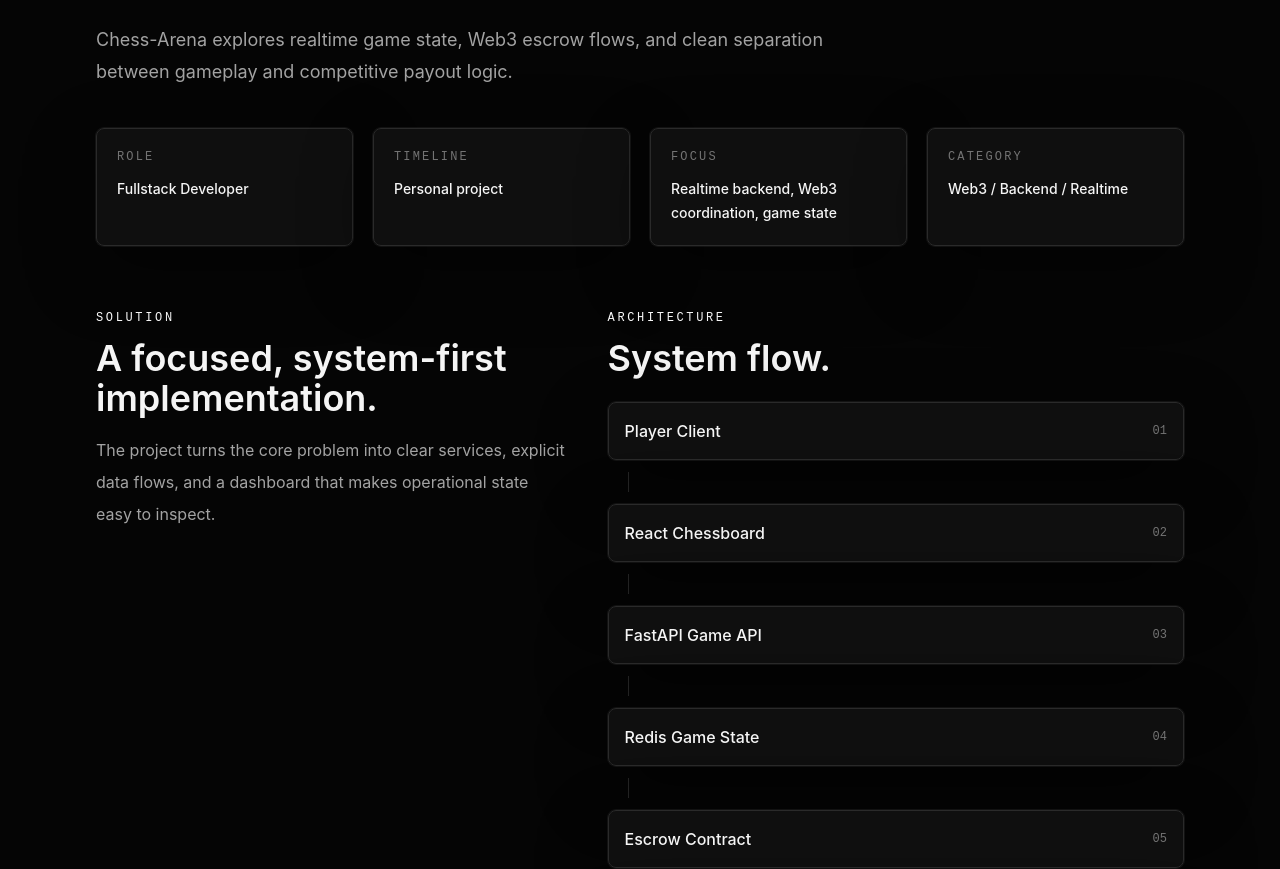
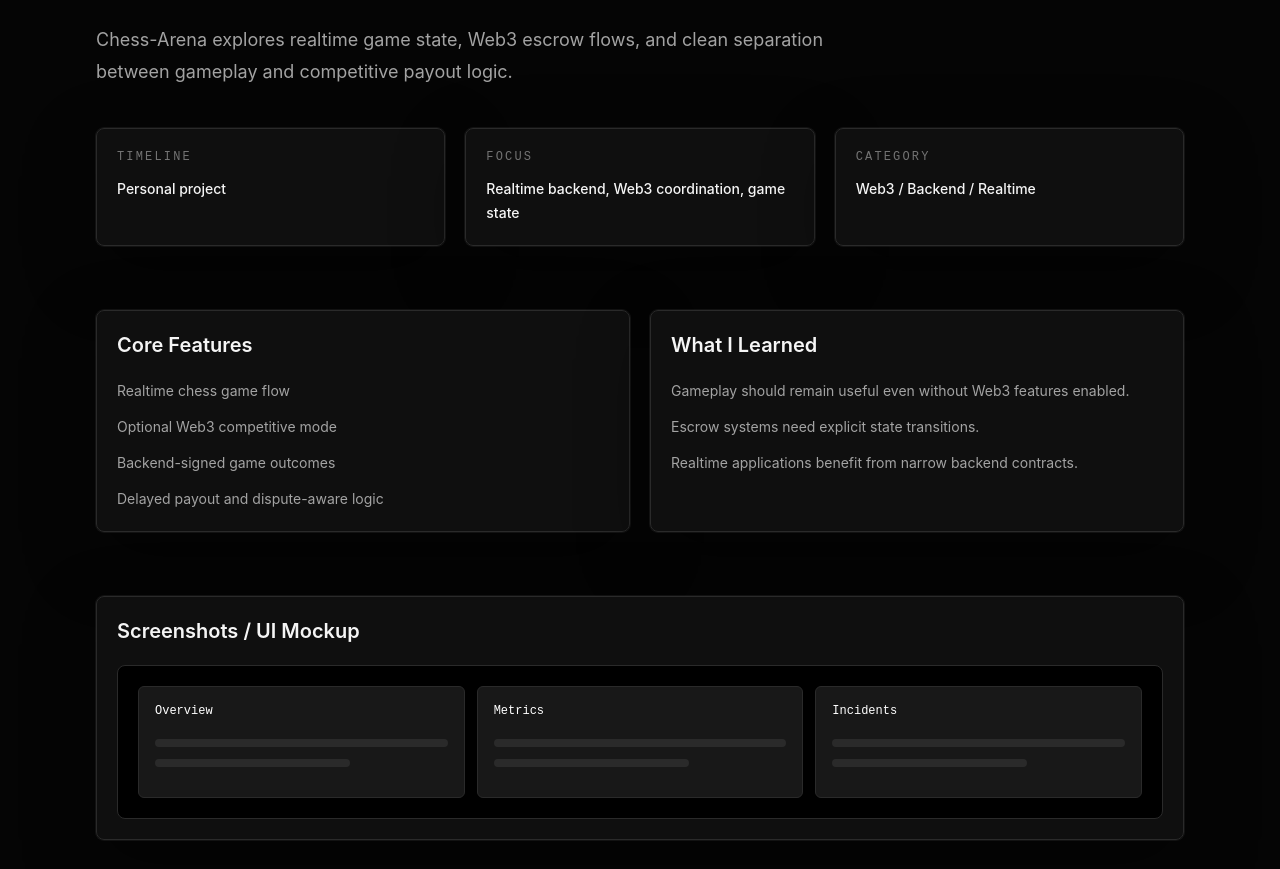
Before and after one commit to mikky00B/port, a Next.js app: page /projects/chess-arena in a window 1280 px wide. Shown: the part 220-1089 px from the top of the page. Built offline with nearby package versions, Linux system fonts and the light colour scheme.

Commit message:
feat(portfolio): move WATCHDOG ahead of Swindle and trim case studies
- Reorder projects: DeployDock, WATCHDOG, Swindle, then the rest
- Remove Role, Solution, and Architecture sections from case study pages
- Drop unused ArchitectureDiagram and SectionHeader imports

```diff
--- a/src/app/projects/[slug]/page.tsx
+++ b/src/app/projects/[slug]/page.tsx
@@ -1,11 +1,9 @@
 import type { Metadata } from "next";
 import { notFound } from "next/navigation";
-import { ArchitectureDiagram } from "@/components/projects/ArchitectureDiagram";
 import { Badge } from "@/components/ui/Badge";
 import { Button } from "@/components/ui/Button";
 import { Card } from "@/components/ui/Card";
 import { Container } from "@/components/ui/Container";
-import { SectionHeader } from "@/components/ui/SectionHeader";
 import { getProject, projects } from "@/data/projects";
 
 export function generateStaticParams() {
@@ -53,9 +51,8 @@
         <p className="mt-5 text-lg leading-8 text-muted">{project.summary}</p>
       </div>
 
-      <div className="mt-10 grid gap-5 md:grid-cols-4">
+      <div className="mt-10 grid gap-5 md:grid-cols-3">
         {[
-          ["Role", "Fullstack Developer"],
           ["Timeline", "Personal project"],
           ["Focus", project.focus],
           ["Category", project.category]
@@ -65,23 +62,6 @@
             <p className="mt-3 text-sm font-medium leading-6 text-text">{value}</p>
           </Card>
         ))}
-      </div>
-
-      <div className="mt-16 grid gap-10 lg:grid-cols-[0.9fr_1.1fr]">
-        <div className="space-y-8">
-          <section>
-            <SectionHeader eyebrow="Solution" title="A focused, system-first implementation." />
-            <p className="mt-4 leading-8 text-muted">
-              The project turns the core problem into clear services, explicit data flows, and a dashboard that makes operational state easy to inspect.
-            </p>
-          </section>
-        </div>
-        <section>
-          <SectionHeader eyebrow="Architecture" title="System flow." />
-          <div className="mt-6">
-            <ArchitectureDiagram items={project.architecture} />
-          </div>
-        </section>
       </div>
 
       <div className="mt-16 grid gap-5 lg:grid-cols-2">
--- a/src/data/projects.ts
+++ b/src/data/projects.ts
@@ -57,6 +57,43 @@
       "Automating a workflow people already trust beats asking them to migrate to a new runtime.",
       "Deployments need an explicit state pipeline, not just streamed command output.",
       "Health-gated traffic switches make rollback boring, and boring is the goal for releases."
+    ]
+  },
+  {
+    slug: "watchdog",
+    title: "WATCHDOG",
+    description:
+      "A monitoring platform for uptime checks, API health checks, cron-job heartbeats, incidents, and alerts.",
+    category: "Monitoring / Backend / SaaS",
+    status: "Live",
+    stack: ["FastAPI", "React"],
+    challenge: "Designing async checks, scheduler workers, incident tracking, and alert delivery.",
+    liveUrl: "https://watchdog.clevermike.studio",
+    githubUrl: "https://github.com/mikky00B/WATCHDOG",
+    caseStudyUrl: "/projects/watchdog",
+    featured: true,
+    summary:
+      "WATCHDOG is an uptime, API, and cron-job monitoring platform for small agencies and backend teams, with alerting, check history, incidents, and branded status pages.",
+    focus: "Backend architecture, monitoring, alerting",
+    architecture: [
+      "User Dashboard",
+      "FastAPI Backend",
+      "Monitor Scheduler",
+      "Checker Service",
+      "Check Results / Incidents",
+      "Alert Service",
+      "Email / Telegram / WhatsApp"
+    ],
+    features: [
+      "Uptime and API endpoint checks",
+      "Cron-job heartbeat tracking",
+      "Incident history and status pages",
+      "Alert delivery workflow"
+    ],
+    lessons: [
+      "Reliable monitoring depends on careful background scheduling.",
+      "Incident state needs a clear model, not just raw check logs.",
+      "Operational tools work best when status is visible at a glance."
     ]
   },
   {
@@ -171,43 +208,6 @@
     ]
   },
   {
-    slug: "watchdog",
-    title: "WATCHDOG",
-    description:
-      "A monitoring platform for uptime checks, API health checks, cron-job heartbeats, incidents, and alerts.",
-    category: "Monitoring / Backend / SaaS",
-    status: "Live",
-    stack: ["FastAPI", "React"],
-    challenge: "Designing async checks, scheduler workers, incident tracking, and alert delivery.",
-    liveUrl: "https://watchdog.clevermike.studio",
-    githubUrl: "https://github.com/mikky00B/WATCHDOG",
-    caseStudyUrl: "/projects/watchdog",
-    featured: true,
-    summary:
-      "WATCHDOG is an uptime, API, and cron-job monitoring platform for small agencies and backend teams, with alerting, check history, incidents, and branded status pages.",
-    focus: "Backend architecture, monitoring, alerting",
-    architecture: [
-      "User Dashboard",
-      "FastAPI Backend",
-      "Monitor Scheduler",
-      "Checker Service",
-      "Check Results / Incidents",
-      "Alert Service",
-      "Email / Telegram / WhatsApp"
-    ],
-    features: [
-      "Uptime and API endpoint checks",
-      "Cron-job heartbeat tracking",
-      "Incident history and status pages",
-      "Alert delivery workflow"
-    ],
-    lessons: [
-      "Reliable monitoring depends on careful background scheduling.",
-      "Incident state needs a clear model, not just raw check logs.",
-      "Operational tools work best when status is visible at a glance."
-    ]
-  },
-  {
     slug: "token-approval-scanner",
     title: "CScan",
     description:
```
